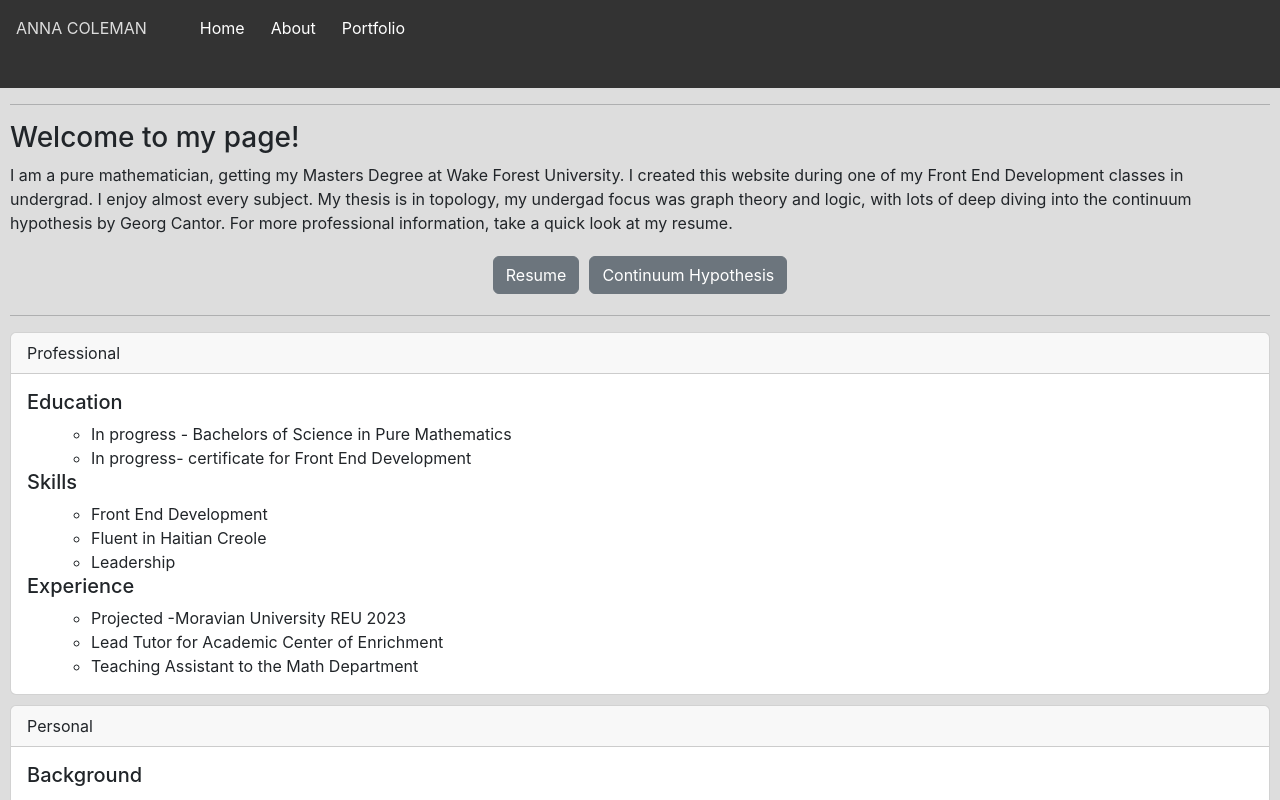
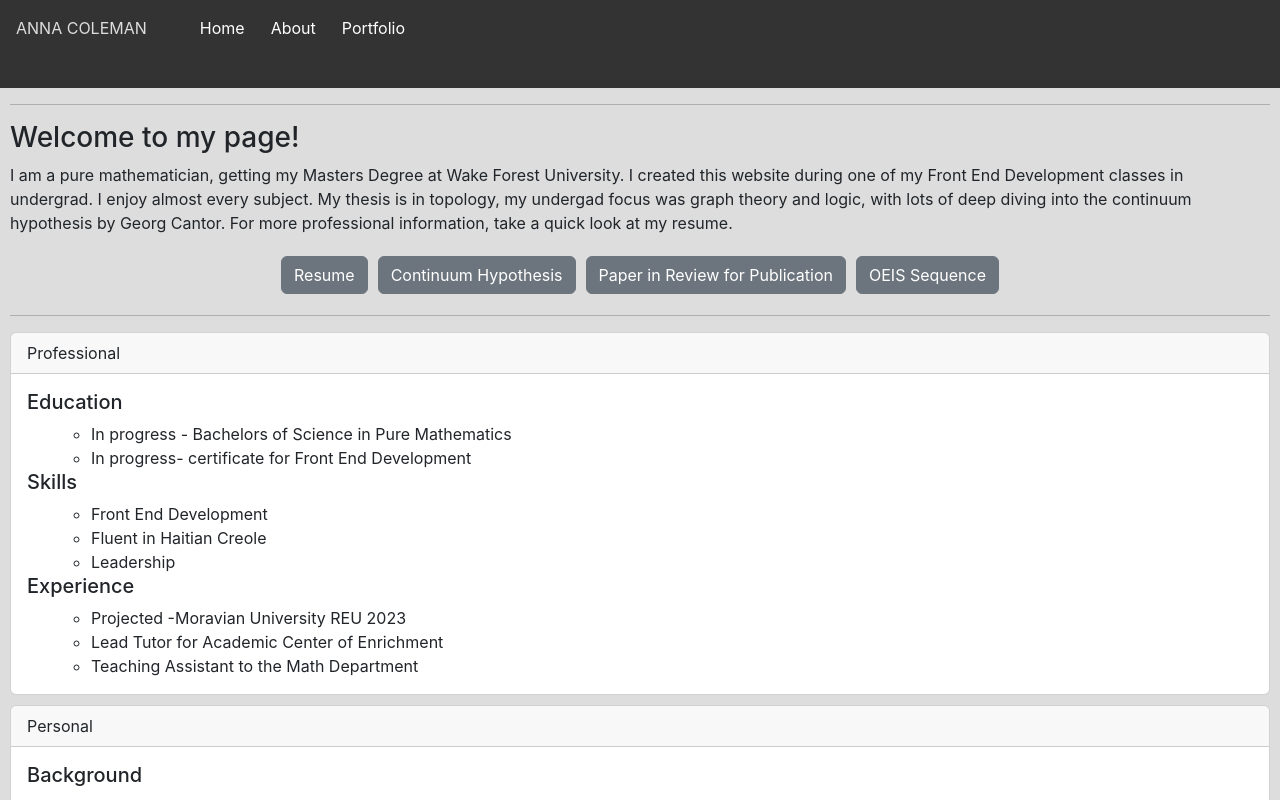
Before and after one commit to acoleman-5302/reactWebsite, a React (Vite) app: page /about in a window 1280 px wide. Shown: the top 800 px of the page. Built offline with nearby package versions, Linux system fonts and the light colour scheme; no server answers; a web font is replaced by a local one.

Commit message:
More Website Changes

```diff
--- a/src/pages/About.jsx
+++ b/src/pages/About.jsx
@@ -12,6 +12,8 @@ const About = () => {
         <div className="button">
           <a target="blank" href="https://drive.google.com/file/d/1GDA9VCrwzSuIi1Gu-ZmiFrUFsHUbCMtl/view?usp=drivesdk" className="btn btn-secondary ">Resume</a>
           <a target="blank" href="https://drive.google.com/file/d/1yS2bmB_7M5OWwrmlSIAESq7ealH7phTs/view?usp=sharing" className="btn btn-secondary ">Continuum Hypothesis</a>
+          <a target="blank" href="https://arxiv.org/abs/2402.11381" className="btn btn-secondary ">Paper in Review for Publication</a>
+          <a target="blank" href="https://oeis.org/A364237" className="btn btn-secondary ">OEIS Sequence</a>
         </div>
       </div>
       <hr/>
```
